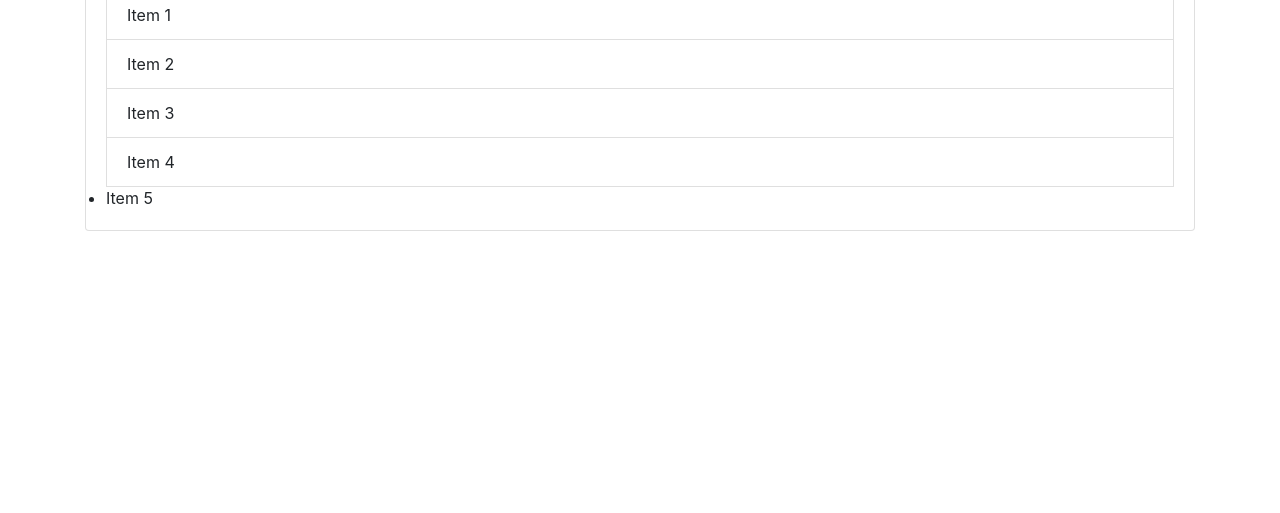
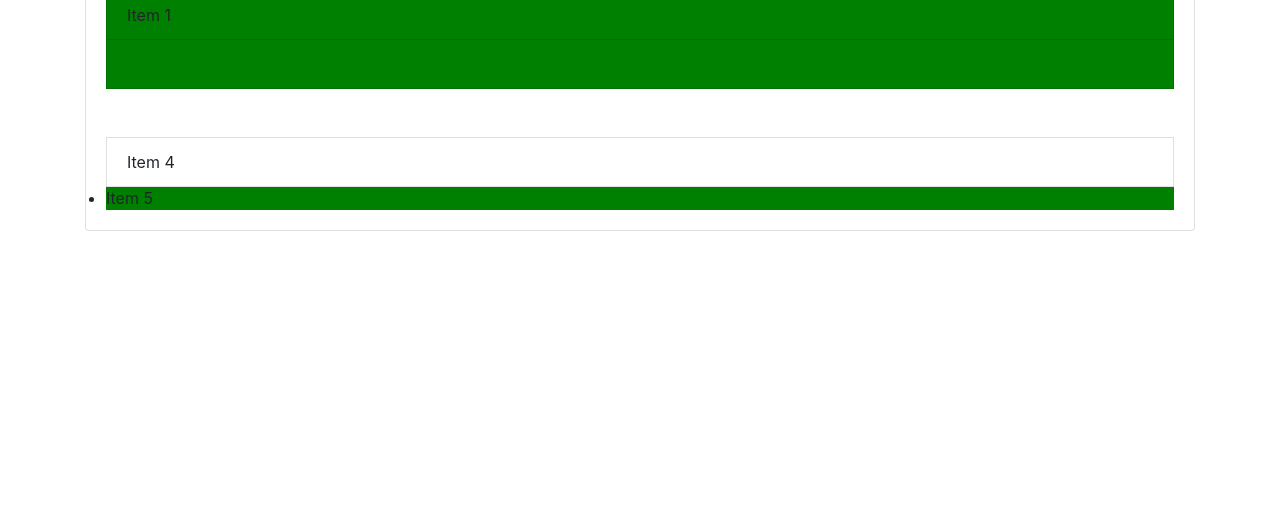
Before and after one commit to developerankit97/git-basics, a plain HTML site: page master/index.html in a window 1280 px wide. Shown: the part 287-800 px from the top of the page. Drawn offline with nearby package versions, Linux system fonts and the light colour scheme.

Commit message:
updation in html file

```diff
--- a/master/index.html
+++ b/master/index.html
@@ -31,8 +31,21 @@
    </div>
   </div>
   <script>
-    let items = document.getElementsByClassName('.list-group-item');
-    items[2].style.backgroundColor = "green";
+    // let items = document.getElementsByClassName('.list-group-item');
+    // items[2].style.backgroundColor = "green";
+    // let items = document.getElementsByTagName('.list-group-item');
+    // items[2].style.backgroundColor = "green";
+    let secondItem = document.querySelector('.list-group-item:nth-child(2)');
+    secondItem.style.backgroundColor = "green";
+    let thirdItem = document.querySelector('.list-group-item:nth-child(3)');
+    thirdItem.style.visibility = "hidden";
+    let items = document.querySelectorAll(".list-group-item");
+    items[1].style.color = "green";
+    let listItems = document.querySelectorAll("li:nth-child(odd)");
+    console.log(listItems);
+    for (listItem of listItems) {
+        listItem.style.backgroundColor = "green";
+    }
   </script>
 </body>
 </html>
```
